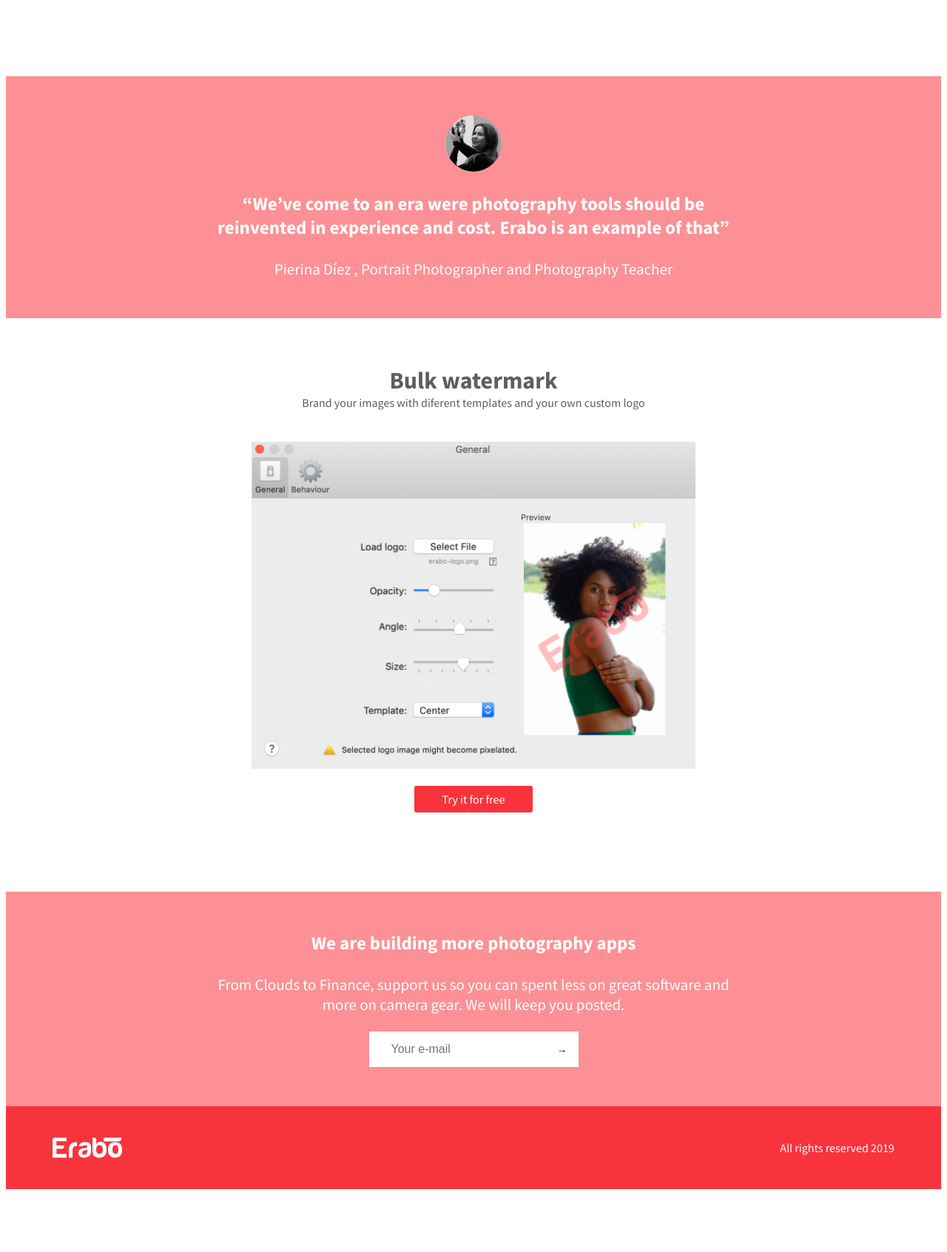
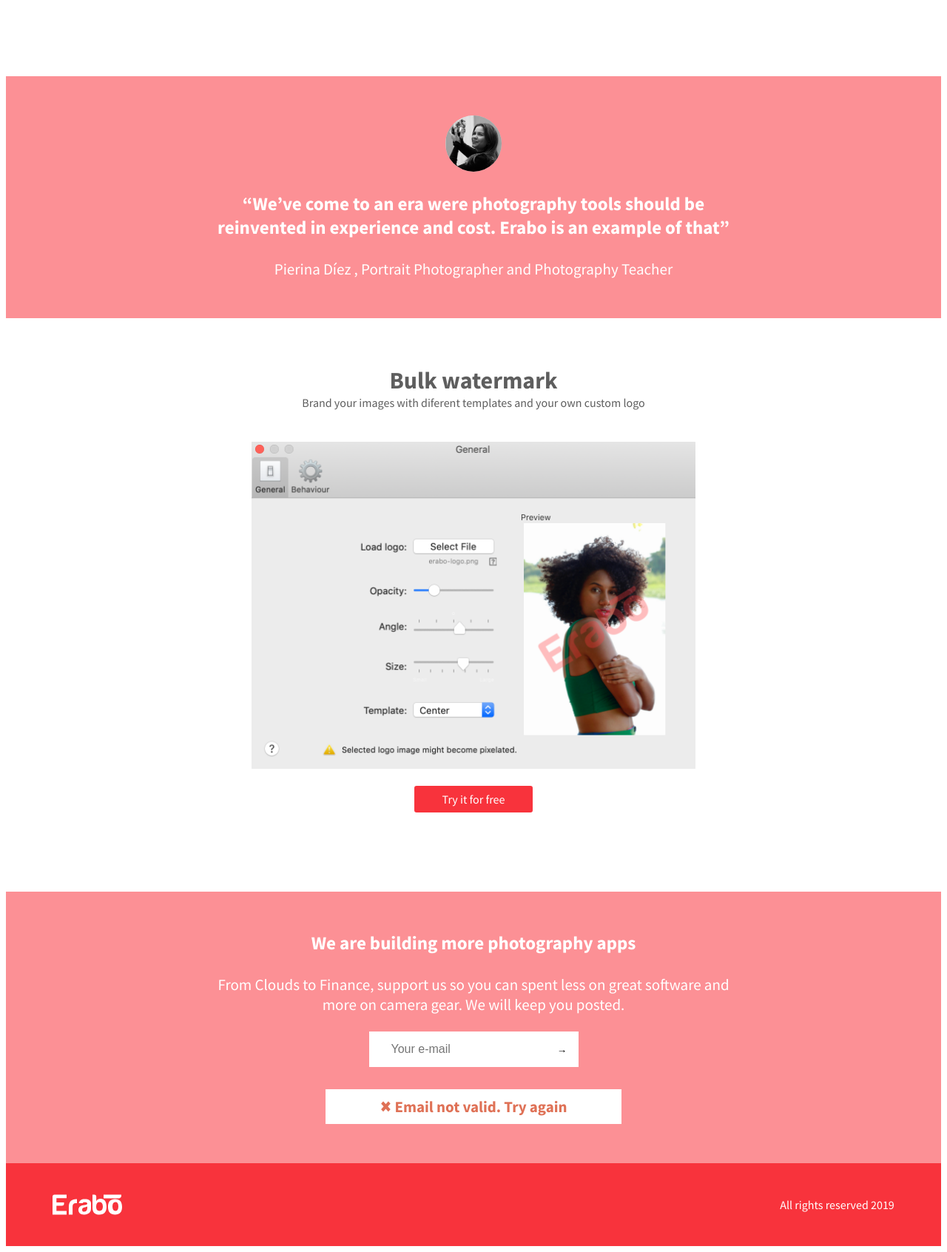
Before and after one commit to eraboapp/eraboapp.github.io, a Jekyll site: the page built from index.html, in a window 1280 px wide, cut to the strip 609-2301 px from the top of the page. Shown: the whole strip at 74% size. Built offline with Jekyll 4.4.1, drawn with Linux system fonts in a browser that asks for light colours; before the commit the page ends 2224 px from its top, so only the background shows below that.

Commit message:
Error message system

```diff
--- a/_sass/_banner.scss
+++ b/_sass/_banner.scss
@@ -4,6 +4,37 @@
     padding-top: 53px;
     padding-bottom: 53px;
     margin-top: 107px;
+    &__submited{
+        display: none;
+    }
+    &__error{
+        display: none;
+    }
+    &.--submited{
+        .banner__submited{
+            color: #8ED4A0;
+            display: block;
+            margin-top: 30px;
+            font-weight: bold;
+            background-color: white;
+            padding: 10px 0;
+            max-width: 400px;
+        }
+        #erabo-cloud-form{
+            display: none;
+        }
+    }
+    &.--error{
+        .banner__error{
+            color: #DF7156;
+            display: block;
+            margin-top: 30px;
+            font-weight: bold;
+            background-color: white;
+            padding: 10px 0;
+            max-width: 400px;
+        }
+    }
     @media screen and (max-width:$tablet){
         margin-top: 23px;
         padding: 53px 33px;
@@ -24,7 +55,7 @@
     }
     p{
         @include center-font;
-        @include center-block;
+        margin:auto;
         font-size: 21px;
         max-width: 700px;
         @media screen and (max-width:$tablet){
@@ -35,6 +66,5 @@
        @include center-block;
        max-width: 5em;
        margin-top: 25px;
-
     }
 }
--- a/index.html
+++ b/index.html
@@ -37,11 +37,13 @@
   <a href="#" class="btn --inverted">Learn More</a>
 </section> -->
 
-<section class="banner">
+<section class="banner --error">
   <h5>We are building more photography apps</h5>
   <p>From Clouds to Finance, support us so you can spent less on great software and more on camera gear. We will keep you posted.</p>
   <form  id="erabo-cloud-form" action="#">
     <input type="text" placeholder="Your e-mail">
     <button type="submit">→</button>
   </form>
+  <p class="banner__submited">✓ Oh Yeah! Welcome to the family.</p>
+  <p class="banner__error">✖ Email not valid. Try again</p>
 </section>
```
